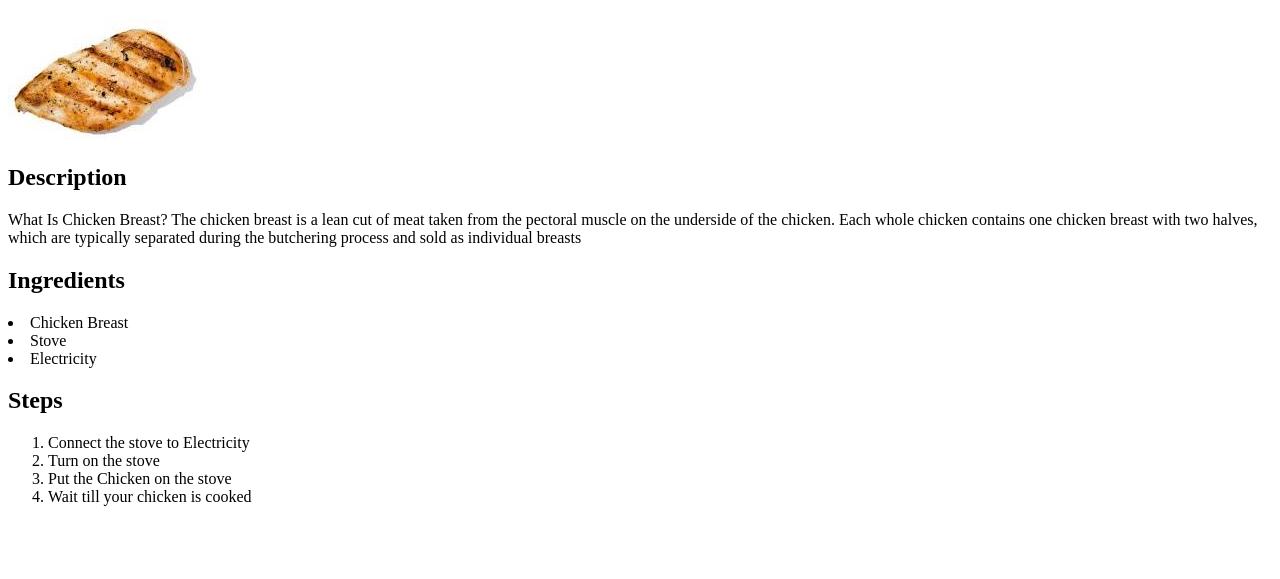
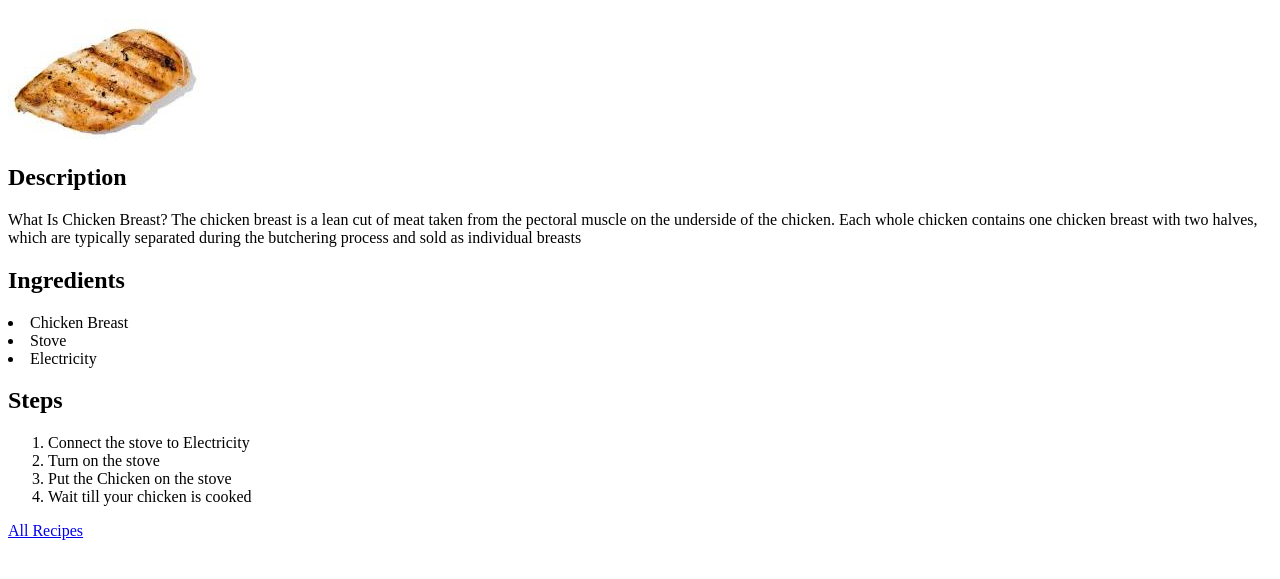
Before and after one commit to Kenny-Morales/odin-recipes, a plain HTML site: page recipes/chickenbreast.html in a window 1280 px wide. Shown: the part 61-640 px from the top of the page. Drawn offline with Linux system fonts and the light colour scheme.

Commit message:
added button to go back to landing page

```diff
--- a/recipes/chickenbreast.html
+++ b/recipes/chickenbreast.html
@@ -35,6 +35,9 @@
     </ol>
     <!--Steps to make you're chicken breast-->
 
+    <a href="../index.html">All Recipes</a>
+    <!--Sends the user pack to landing page-->
+
 </body>
 
 </html>
```
Also changed, not shown: recipes/coffee.html (+3 -0 lines), recipes/ramen-noodles.html (+3 -0 lines).
